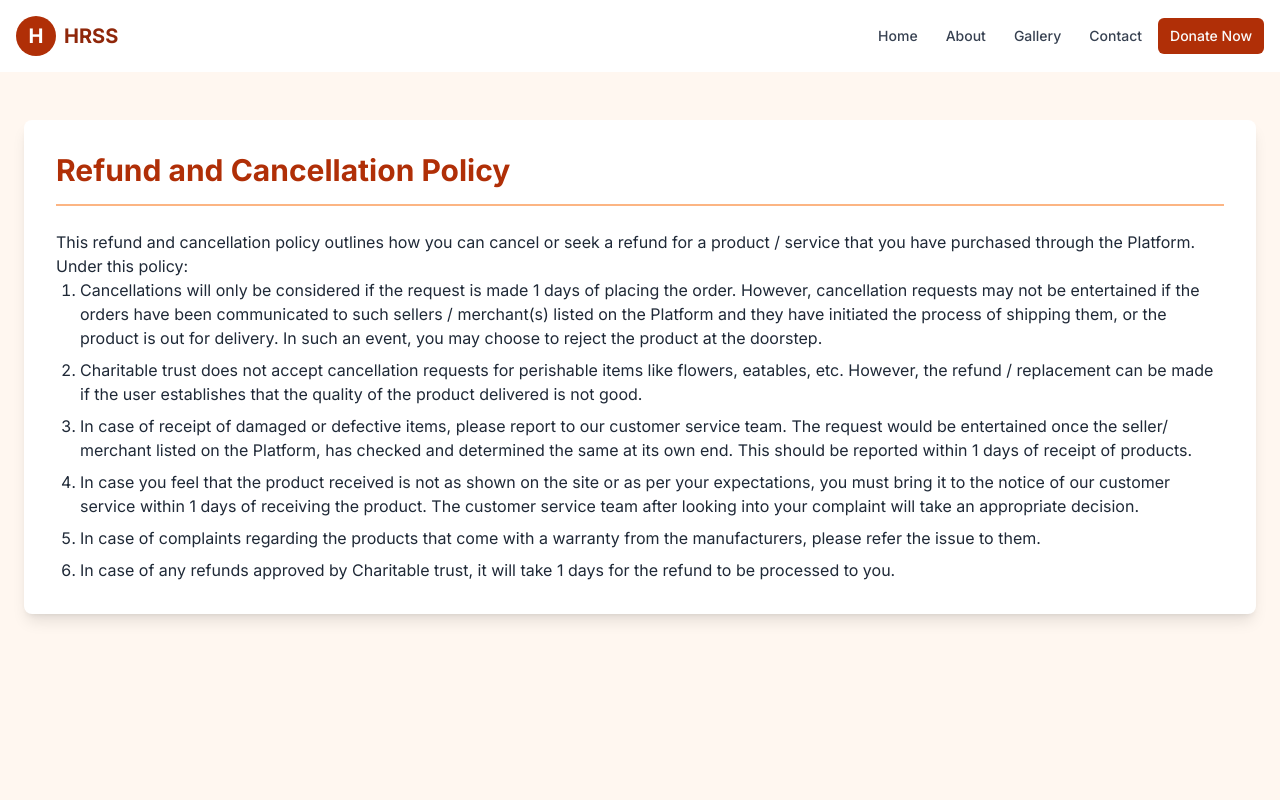
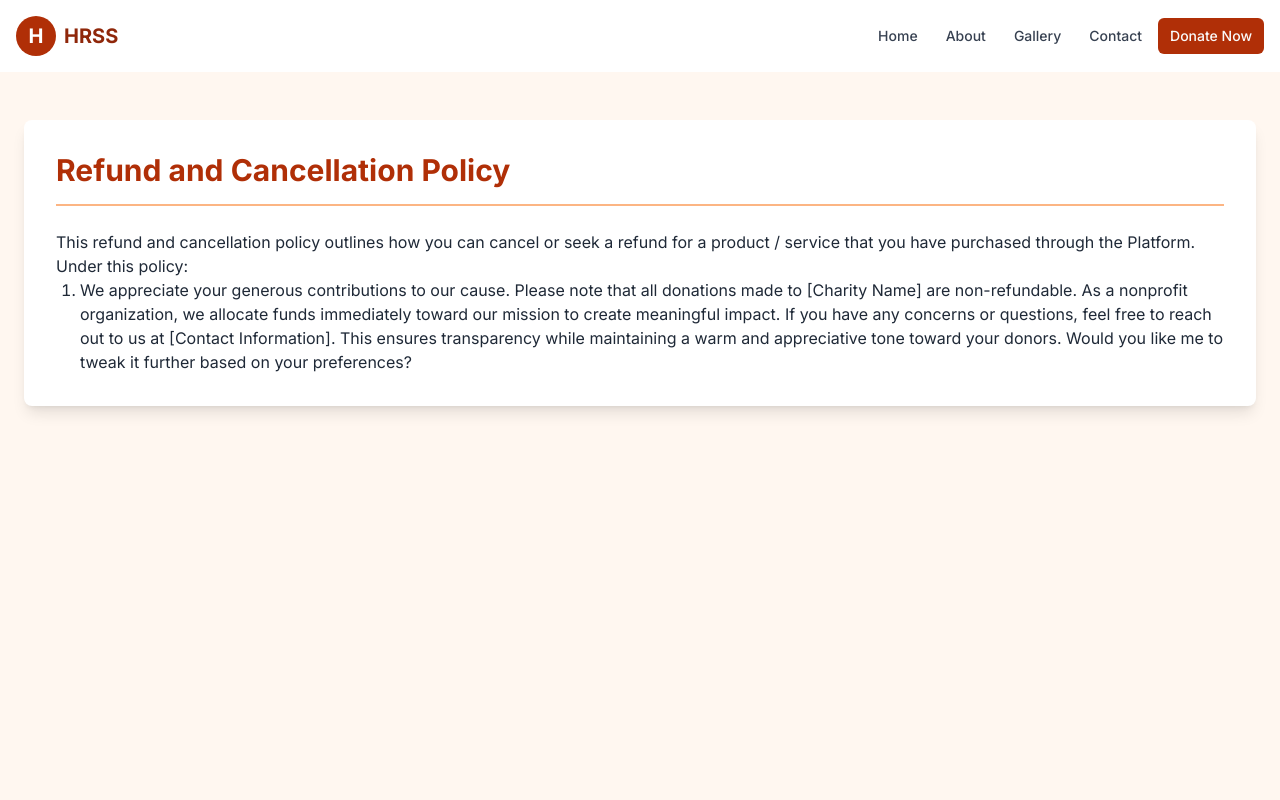
Before and after one commit to Ritiktanwar01/HRSS-OG, a Next.js app: page /refund_policy in a window 1280 px wide. Shown: the top 800 px of the page. Built offline with nearby package versions, Linux system fonts and the light colour scheme.

Commit message:
refund policy changes

```diff
--- a/app/(users)/refund_policy/page.jsx
+++ b/app/(users)/refund_policy/page.jsx
@@ -15,39 +15,12 @@ export default function RefundPolicyPage() {
 
             <ol className="list-decimal pl-6 space-y-2">
               <li>
-                Cancellations will only be considered if the request is made 1 days of placing the order. However,
-                cancellation requests may not be entertained if the orders have been communicated to such sellers /
-                merchant(s) listed on the Platform and they have initiated the process of shipping them, or the product
-                is out for delivery. In such an event, you may choose to reject the product at the doorstep.
+                We appreciate your generous contributions to our cause. Please note that all donations made to [Charity Name] are non-refundable. As a nonprofit organization, we allocate funds immediately toward our mission to create meaningful impact. If you have any concerns or questions, feel free to reach out to us at [Contact Information].
+
+                This ensures transparency while maintaining a warm and appreciative tone toward your donors. Would you like me to tweak it further based on your preferences?
               </li>
 
-              <li>
-                Charitable trust does not accept cancellation requests for perishable items like flowers, eatables, etc.
-                However, the refund / replacement can be made if the user establishes that the quality of the product
-                delivered is not good.
-              </li>
 
-              <li>
-                In case of receipt of damaged or defective items, please report to our customer service team. The
-                request would be entertained once the seller/ merchant listed on the Platform, has checked and
-                determined the same at its own end. This should be reported within 1 days of receipt of products.
-              </li>
-
-              <li>
-                In case you feel that the product received is not as shown on the site or as per your expectations, you
-                must bring it to the notice of our customer service within 1 days of receiving the product. The customer
-                service team after looking into your complaint will take an appropriate decision.
-              </li>
-
-              <li>
-                In case of complaints regarding the products that come with a warranty from the manufacturers, please
-                refer the issue to them.
-              </li>
-
-              <li>
-                In case of any refunds approved by Charitable trust, it will take 1 days for the refund to be processed
-                to you.
-              </li>
             </ol>
 
 
```
